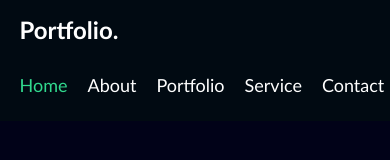
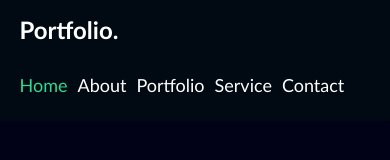
Before and after one commit to AmassanaSergeJunior/Zacharie-Junior, a plain HTML site: page index.html in a window 390 px wide. Shown: the top 160 px of the page. Drawn offline with nearby package versions, Linux system fonts and the light colour scheme.

Commit message:
fixing navbar

```diff
--- a/style.css
+++ b/style.css
@@ -399,6 +399,11 @@
   .home-info p {
     font-size: 14px;
   }
+ .navbar ul {
+    gap: 10px;
+    width: 100%;
+    margin-top: 10px;
+  }
 
   .me-img {
     width: 100%;
```
